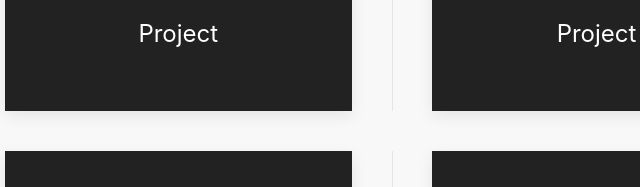
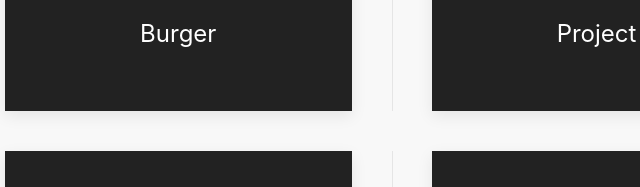
Before and after one commit to Unvaluedfall/HW7-UpdatedPortfolio, a website: page porfolio.html in a window 1280 px wide. Shown: the part 443-630 px from the top of the page, 35-675 px from the left. Drawn offline with nearby package versions, Linux system fonts and the light colour scheme.

Commit message:
Just added HW Burger onto portfolio.

```diff
--- a/porfolio.html
+++ b/porfolio.html
@@ -61,7 +61,7 @@
                             <img src="https://via.placeholder.com/250" alt="Example">
                         </div>
                         <div class="uk-card-footer">
-                            <h3>Project</h3>
+                            <h3><a class="uk-link-heading" href="https://pure-lake-56171.herokuapp.com/">Burger</a></h3>
                         </div>
                     </div>
                 </div>
```
